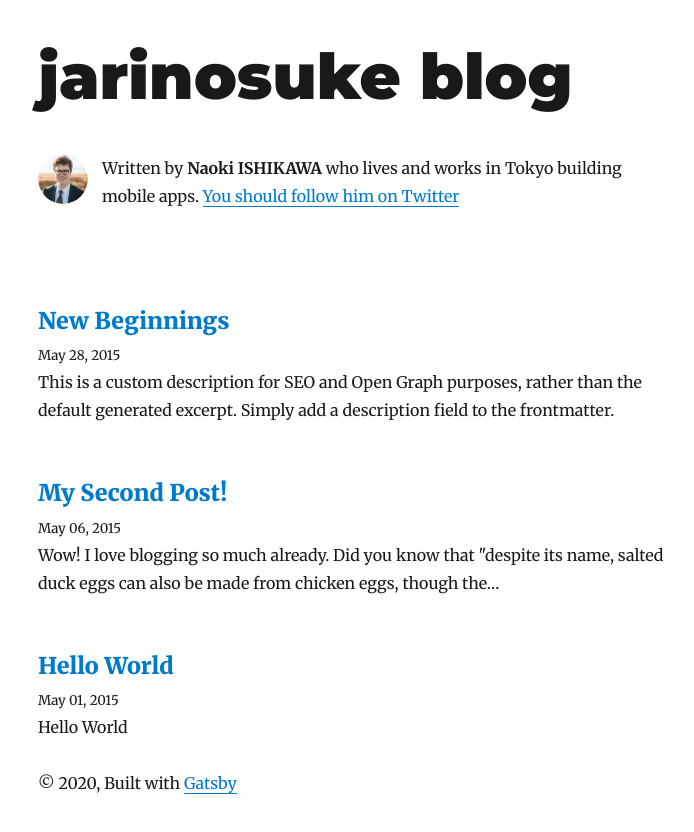
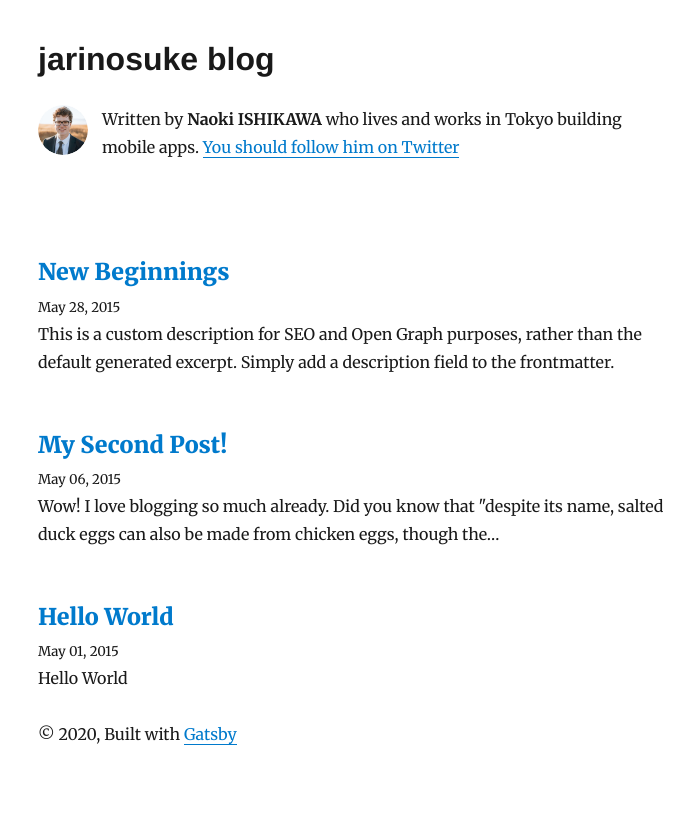
Before and after one commit to jarinosuke/blog.jarinosuke.com, a Gatsby site: page / in a window 1280 px wide. Shown: the whole page, without its empty margins (287-981 px from the left). After the commit the page ends 800 px from the top, so only its background shows below. Built offline with nearby package versions, Linux system fonts and the light colour scheme; Gatsby itself is replaced by a stand-in of ours; some packages are replaced by stand-ins of ours.

Commit message:
update title

```diff
--- a/src/components/layout.js
+++ b/src/components/layout.js
@@ -1,37 +1,15 @@
 import React from "react"
 import { Link } from "gatsby"
 
-import { rhythm, scale } from "../utils/typography"
+import { rhythm } from "../utils/typography"
 
 const Layout = ({ location, title, children }) => {
-  const rootPath = `${__PATH_PREFIX__}/`
   let header
-
-  if (location.pathname === rootPath) {
-    header = (
-      <h1
-        style={{
-          ...scale(1.5),
-          marginBottom: rhythm(1.5),
-          marginTop: 0,
-        }}
-      >
-        <Link
-          style={{
-            boxShadow: `none`,
-            color: `inherit`,
-          }}
-          to={`/`}
-        >
-          {title}
-        </Link>
-      </h1>
-    )
-  } else {
   header = (
     <h3
       style={{
-          fontFamily: `Montserrat, sans-serif`,
+        fontFamily: `Helvetica Neue, Arial, "Apple Color Emoji"`,
+        fontSize: 32,
         marginTop: 0,
       }}
     >
@@ -46,7 +24,7 @@ const Layout = ({ location, title, children }) => {
       </Link>
     </h3>
   )
-  }
+
   return (
     <div
       style={{
```
Lines whose indentation alone changed are shown as unchanged.
